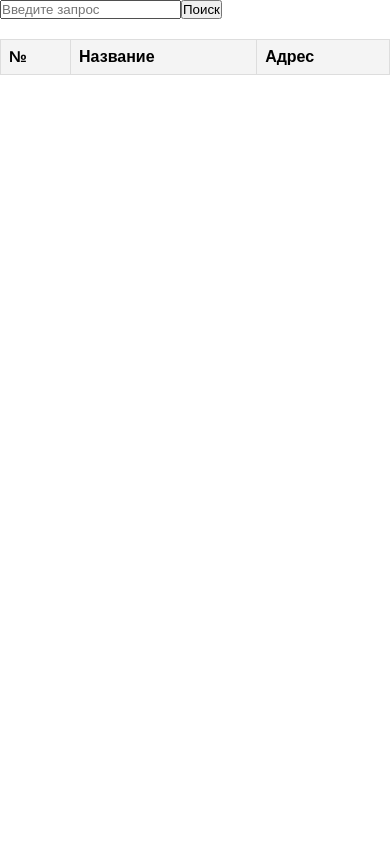
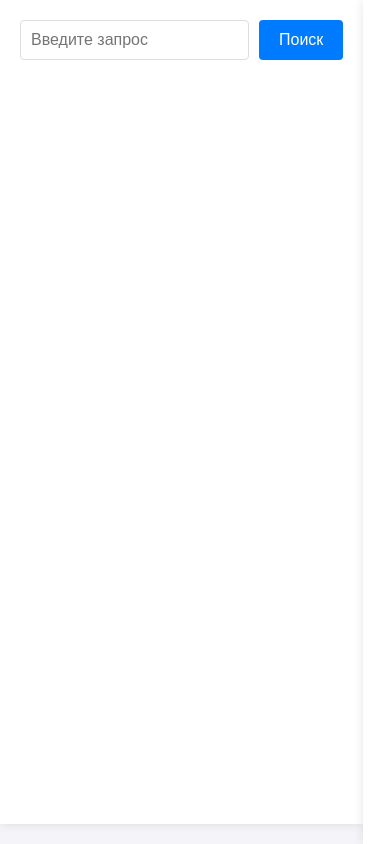
Before and after one commit to HakasLepehen/moscow-libs, an Angular app: page / in a window 390 px wide. Built offline with nearby package versions, Linux system fonts and the light colour scheme.

Commit message:
added shit pipe

```diff
--- a/src/app/base.service.ts
+++ b/src/app/base.service.ts
@@ -11,7 +11,7 @@ export class BaseService {
 
   constructor(protected http: HttpClient) { }
 
-  protected getData<T>(url: string, qp?: HttpParams): Observable<T> {
-    return this.http.get<T>(this.rootURL + url, {params: qp});
+  protected getData<T>(url: string, qp?: HttpParams ): Observable<T> {
+    return this.http.get<T>(this.rootURL + url, { params: qp });
   }
 }
--- a/src/app/first/first.component.css
+++ b/src/app/first/first.component.css
@@ -1,47 +1,110 @@
 :host {
-  position: relative;
-  display: block;
+  display: flex;
+  font-family: Arial, sans-serif;
+  min-height: 100vh;
+  background-color: #f4f4f9;
 }
 
-table {
-  max-width: 100%;
-  border-collapse: collapse;
-  margin: 20px 0;
-  font-family: Arial, sans-serif;
+/* Основной контейнер */
+main {
+  flex: 1;
+  padding: 20px;
+  background-color: #fff;
+  box-shadow: 0 0 10px rgba(0, 0, 0, 0.1);
+  margin-right: 20px;
 }
 
-/* Стили для таблицы */
+/* Боковая панель */
+aside {
+  width: 300px;
+  padding: 20px;
+  background-color: #fff;
+  box-shadow: 0 0 10px rgba(0, 0, 0, 0.1);
+}
+
+/* Поисковая строка */
+.search-container {
+  margin-bottom: 20px;
+  display: flex;
+  gap: 10px;
+}
+
+.search-container input {
+  flex: 1;
+  padding: 10px;
+  border: 1px solid #ddd;
+  border-radius: 4px;
+  font-size: 16px;
+}
+
+.search-container button {
+  padding: 10px 20px;
+  background-color: #007bff;
+  color: #fff;
+  border: none;
+  border-radius: 4px;
+  cursor: pointer;
+  font-size: 16px;
+}
+
+.search-container button:hover {
+  background-color: #0056b3;
+}
+
+/* Таблица */
 table {
   width: 100%;
   border-collapse: collapse;
-  margin: 20px 0;
-  font-family: Arial, sans-serif;
+  margin-top: 20px;
 }
 
 th, td {
-  border: 1px solid #ddd;
-  padding: 8px;
+  padding: 12px;
   text-align: left;
+  border-bottom: 1px solid #ddd;
 }
 
 th {
-  background-color: #f4f4f4;
+  background-color: #007bff;
+  color: #fff;
   font-weight: bold;
 }
 
 tr:hover {
   background-color: #f1f1f1;
-  cursor: pointer; /* Изменяем курсор при наведении */
+  cursor: pointer;
 }
 
-/* Стили для выбранного элемента */
+/* Блок с выбранным элементом */
 .selected-item {
-  margin-top: 20px;
-  padding: 15px;
-  border: 1px solid #ddd;
   background-color: #f9f9f9;
+  padding: 20px;
+  border-radius: 4px;
+  box-shadow: 0 0 10px rgba(0, 0, 0, 0.1);
 }
 
 .selected-item h2 {
   margin-top: 0;
+  color: #007bff;
 }
+
+.selected-item p {
+  margin: 10px 0;
+  font-size: 14px;
+}
+
+/* Адаптивность */
+@media (max-width: 768px) {
+  body {
+    flex-direction: column;
+  }
+
+  main {
+    margin-right: 0;
+    margin-bottom: 20px;
+  }
+
+  aside {
+    width: 100%;
+  }
+}
--- a/src/app/first/first.component.html
+++ b/src/app/first/first.component.html
@@ -1,10 +1,10 @@
-<!--<img [src]="src" alt="тут должна быть картинка">-->
-<div>
+<main>
+  <div class="search-container">
     <input type="text" [(ngModel)]="searchQuery" placeholder="Введите запрос" />
     <button (click)="onSearch()">Поиск</button>
   </div>
 
-<table>
+  <!-- <table>
     <thead>
       <tr>
         <th>№</th>
@@ -15,14 +15,17 @@
     <tbody>
       <tr *ngFor="let item of data$ | async; let i = index" (click)="onRowClick(item)">
         <td>{{ i + 1 }}</td>
-      <td>{{ item.Cells.FullName }}</td>
+        <td [innerHTML]="item.FullName | highlight: searchQuery"></td>
+        <td>{{ item.Address }}</td>
       </tr>
     </tbody>
-</table>
+  </table> -->
+</main>
 
-<!-- Блок для отображения выбранного элемента -->
+<aside>
   <div *ngIf="selectedItem" class="selected-item">
     <h2>Выбранная библиотека</h2>
-  <p><strong>Название:</strong> {{ selectedItem.Cells.FullName }}</p>
-  <!-- Добавьте другие поля, если необходимо -->
+    <p><strong>Название:</strong> {{ selectedItem.FullName }}</p>
+    <p><strong>Адрес:</strong> {{ selectedItem.Address }}</p>
   </div>
+</aside>
--- a/src/app/first/first.component.ts
+++ b/src/app/first/first.component.ts
@@ -4,10 +4,11 @@ import { HttpClient } from '@angular/common/http';
 import { FormsModule } from '@angular/forms';
 import { LibraryService } from './library.service';
 import { Subject } from 'rxjs';
+import { HighlightPipe } from '../pipes/highlight.pipe';
 
 @Component({
   selector: 'app-first',
-  imports: [CommonModule, FormsModule, AsyncPipe],
+  imports: [CommonModule, FormsModule, AsyncPipe, HighlightPipe],
   templateUrl: './first.component.html',
   styleUrl: './first.component.css',
   standalone: true,
@@ -23,7 +24,7 @@ export class FirstComponent {
   }
 
   onSearch() {
-    this.libraryService.getLibraries()
+    this.libraryService.getLibraries(this.searchQuery);
   }
 
   onRowClick(item: any) {
--- /dev/null
+++ b/src/app/pipes/highlight.pipe.ts
@@ -0,0 +1,23 @@
+import { Pipe, PipeTransform } from '@angular/core';
+import { DomSanitizer, SafeHtml } from '@angular/platform-browser';
+
+@Pipe({
+  name: 'highlight'
+})
+export class HighlightPipe implements PipeTransform {
+
+  constructor(private sanitizer: DomSanitizer) {}
+  // transform(value: unknown, searchString: string): unknown {
+  //   return null;
+  // }
+
+  transform(value: string, searchString: string): SafeHtml {
+    if (!searchString) return value;
+
+    const regex = new RegExp(searchString, 'gi');
+    const highlighted = value.replace(regex, match =>
+      `<mark>${match}</mark>`);
+
+    return this.sanitizer.bypassSecurityTrustHtml(highlighted);
+  }
+}
```
Also changed, not shown: src/app/first/library.service.ts (+181 -7 lines), src/styles.css (line endings or trailing spaces), 1 other file (tests, documents, lock files or other folders). Lines whose indentation alone changed are shown as unchanged.
